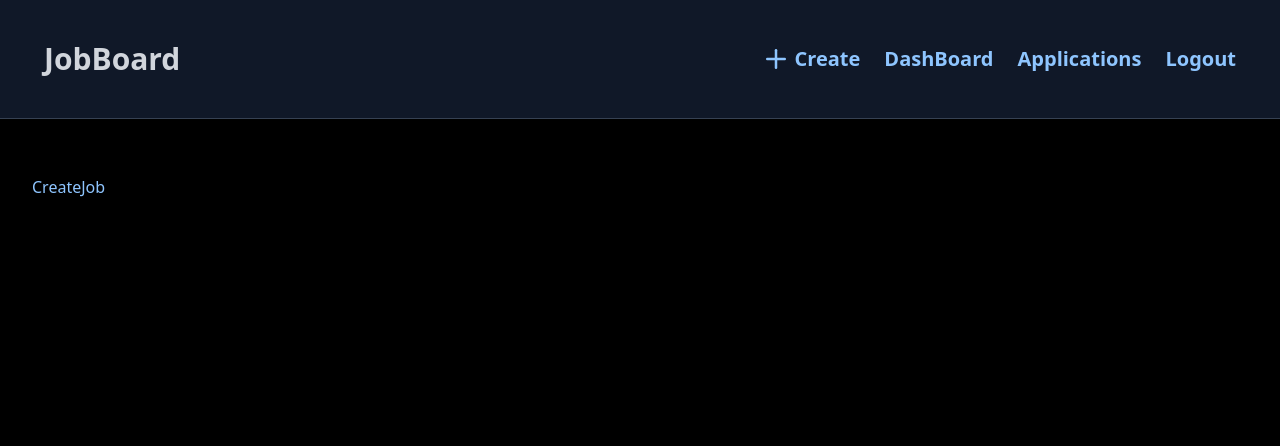
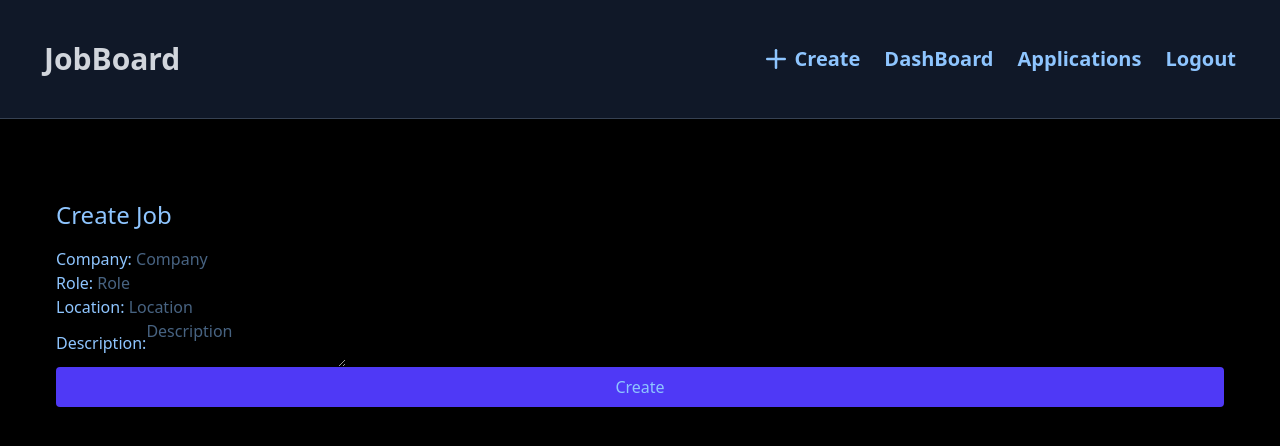
Before and after one commit to Priyanshu-010/JobBoard, a React (Vite) app in the folder frontend/: page /create in a window 1280 px wide. Shown: the top 446 px of the page. Built offline with nearby package versions, Linux system fonts and the light colour scheme; sample sign-in values are in the browser's storage.

Commit message:
Create Job Page created

```diff
--- a/frontend/src/pages/admin/AdminJobs.jsx
+++ b/frontend/src/pages/admin/AdminJobs.jsx
@@ -40,7 +40,6 @@ function AdminJobs() {
               <b>{job.company}</b>
             </p>
             <p>{job.role}</p>
-            <p>{job._id}</p>
           </div>
 
           <div className="flex justify-center items-center gap-4">
--- a/frontend/src/pages/admin/CreateJob.jsx
+++ b/frontend/src/pages/admin/CreateJob.jsx
@@ -1,9 +1,61 @@
-import React from 'react'
+import { useState } from "react";
+import { useNavigate } from "react-router-dom";
+import axiosInstance from "../../api/axios.js";
+import { toast } from "react-hot-toast";
 
 function CreateJob() {
+  const [company, setCompany] =useState("")
+  const [role, setRole] =useState("")
+  const [location, setLocation] =useState("")
+  const [description, setDescription] =useState("")
+
+  const navigate = useNavigate();
+
+
+  const handleSubmit = async (e) => {
+    e.preventDefault();
+    try {
+      await axiosInstance.post("/job", {company, role, location, description});
+      toast.success("Job created");
+      navigate("/admin/jobs");
+    } catch (error) {
+      console.log("Error in handleSubmit CreatePage, ", error);
+    }
+  };
+
   return (
-    <div>CreateJob</div>
-  )
+    <form onSubmit={handleSubmit} className="p-6 space-y-4">
+      <h1 className="text-2xl">Create Job</h1>
+      <div className="flex flex-col">
+        <div>
+          <label>Company: </label>
+          <input name="company" placeholder="Company" onChange={(e) => setCompany(e.target.value)} />
+        </div>
+        <div>
+          <label>Role: </label>
+          <input name="role" placeholder="Role" onChange={(e) => setRole(e.target.value)} />
+        </div>
+        <div>
+          <label>Location: </label>
+          <input
+            name="location"
+            placeholder="Location"
+            onChange={(e) => setLocation(e.target.value)}
+          />
+        </div>
+        <div className="flex items-center ">
+          <label>Description: </label>
+          <textarea
+            name="description"
+            placeholder="Description"
+            onChange={(e) => setDescription(e.target.value)}
+          />
+        </div>
+
+        <button className="bg-indigo-600 px-4 py-2 rounded">Create</button>
+      </div>
+    </form>
+  );
 }
 
-export default CreateJob
+export default CreateJob;
```
